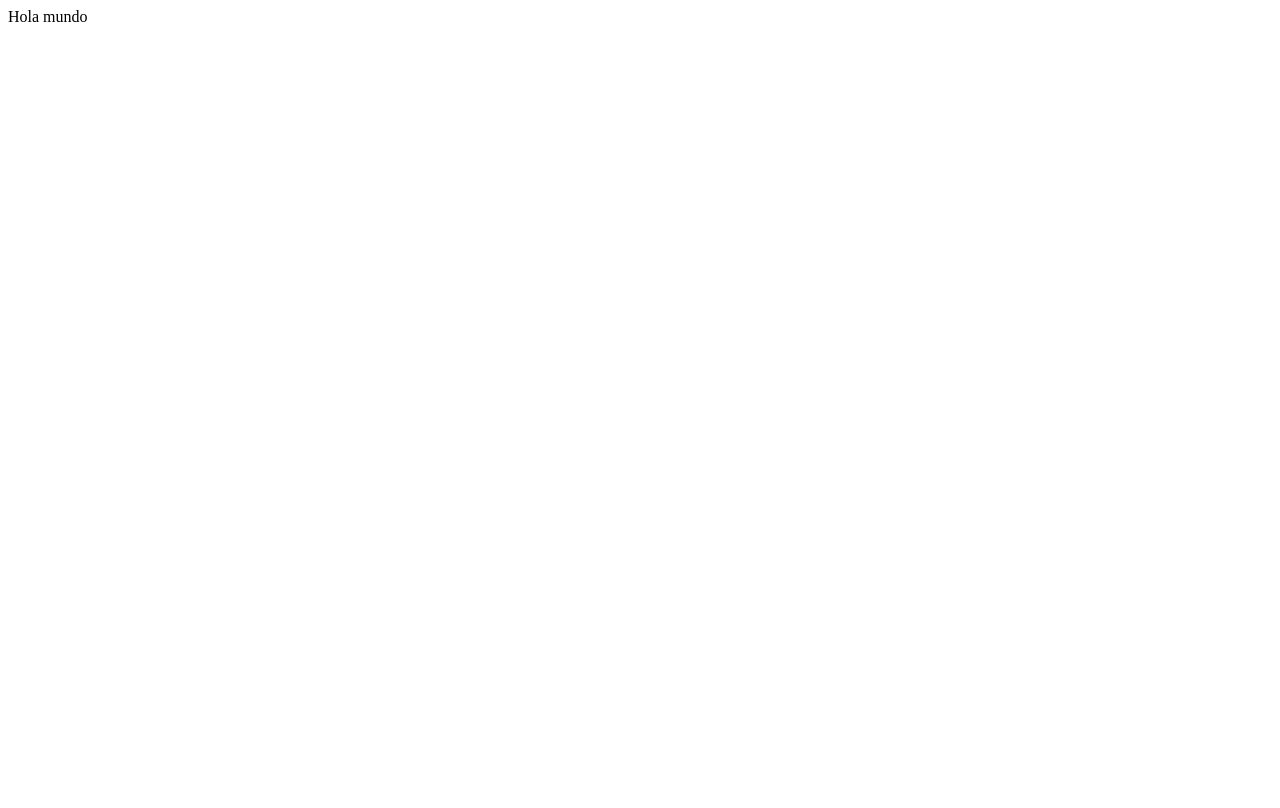
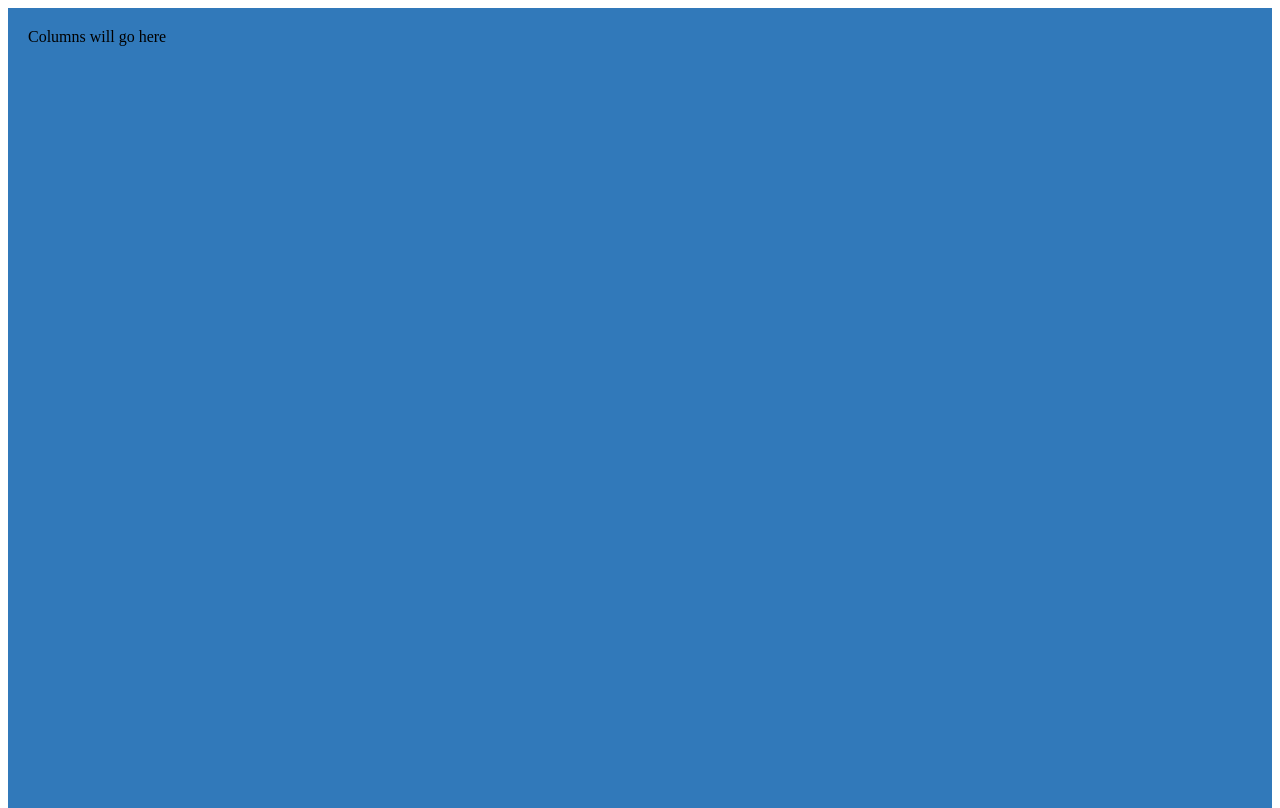
Before and after one commit to elnanner/trello-clone, a React (Create React App) app: page / in a window 1280 px wide. Built offline with nearby package versions, Linux system fonts and the light colour scheme.

Commit message:
styled components

```diff
--- a/package.json
+++ b/package.json
@@ -13,6 +13,7 @@
     "react": "^17.0.2",
     "react-dom": "^17.0.2",
     "react-scripts": "4.0.3",
+    "styled-components": "^5.3.0",
     "typescript": "^4.3.5",
     "web-vitals": "^1.1.2"
   },
@@ -39,5 +40,8 @@
       "last 1 firefox version",
       "last 1 safari version"
     ]
+  },
+  "devDependencies": {
+    "@types/styled-components": "^5.1.11"
   }
 }
--- a/src/App.tsx
+++ b/src/App.tsx
@@ -1,13 +1,11 @@
 import React from 'react';
+import { AppContainer } from './styles';
 
 function App() {
   return (
-    <div className="App">
-      <header className="App-header">
-
-        Hola mundo
-      </header>
-    </div>
+    <AppContainer>
+      Columns will go here
+    </AppContainer>
   );
 }
 
--- /dev/null
+++ b/src/styles.ts
@@ -0,0 +1,14 @@
+// este archivo se agregó luego de hacer un npm install styled-components --save
+// libro Install styled-components. Working with @types packages
+
+import styled from 'styled-components';
+
+export const AppContainer = styled.div`
+    align-items: flex-start;
+    background-color: #3179ba;
+    display: flex;
+    flex-direction: row;
+    height: 100%;
+    padding: 20px;
+    width: 100%;
+`
```
Also changed, not shown: 1 other file (tests, documents, lock files or other folders).
